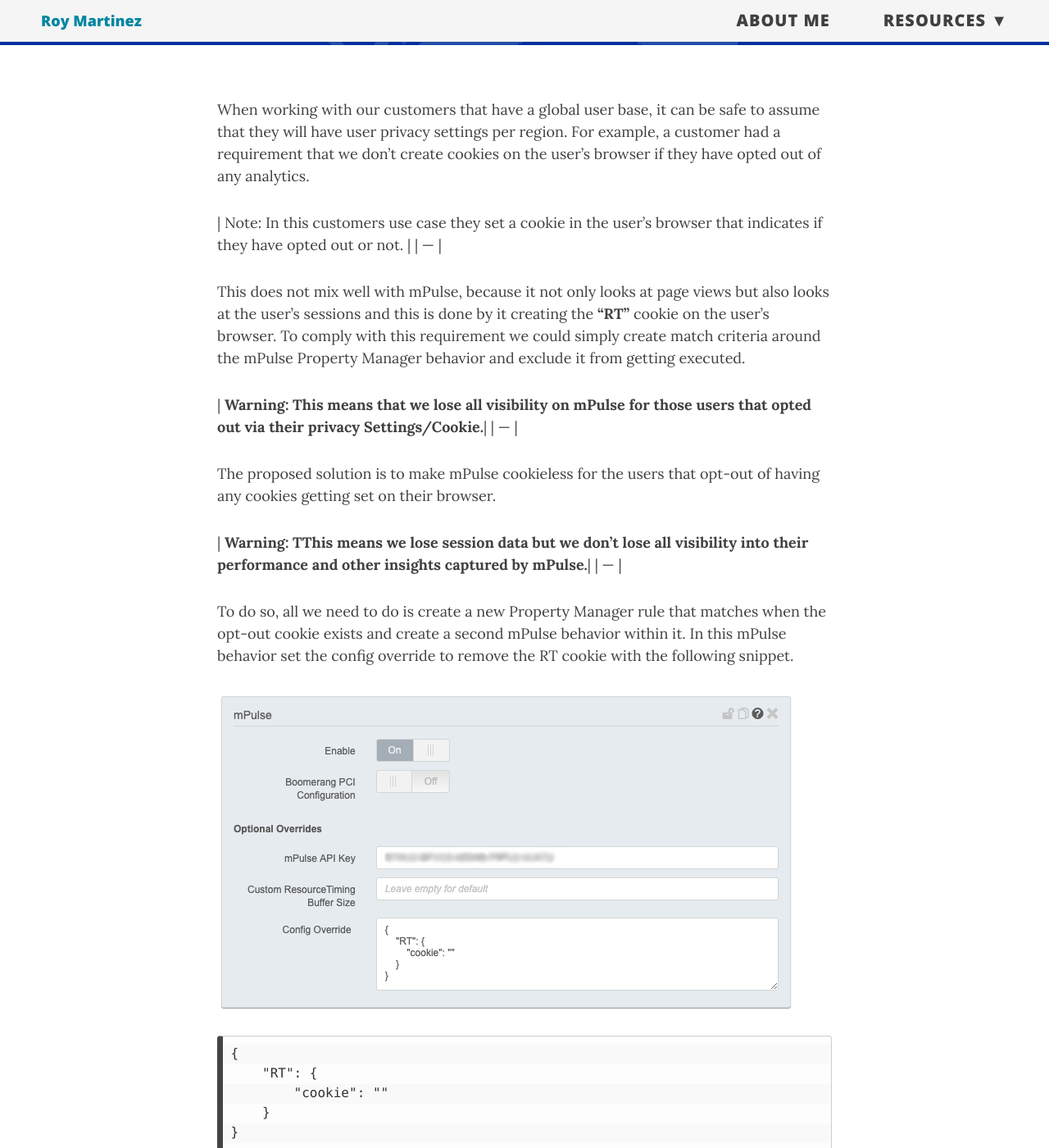
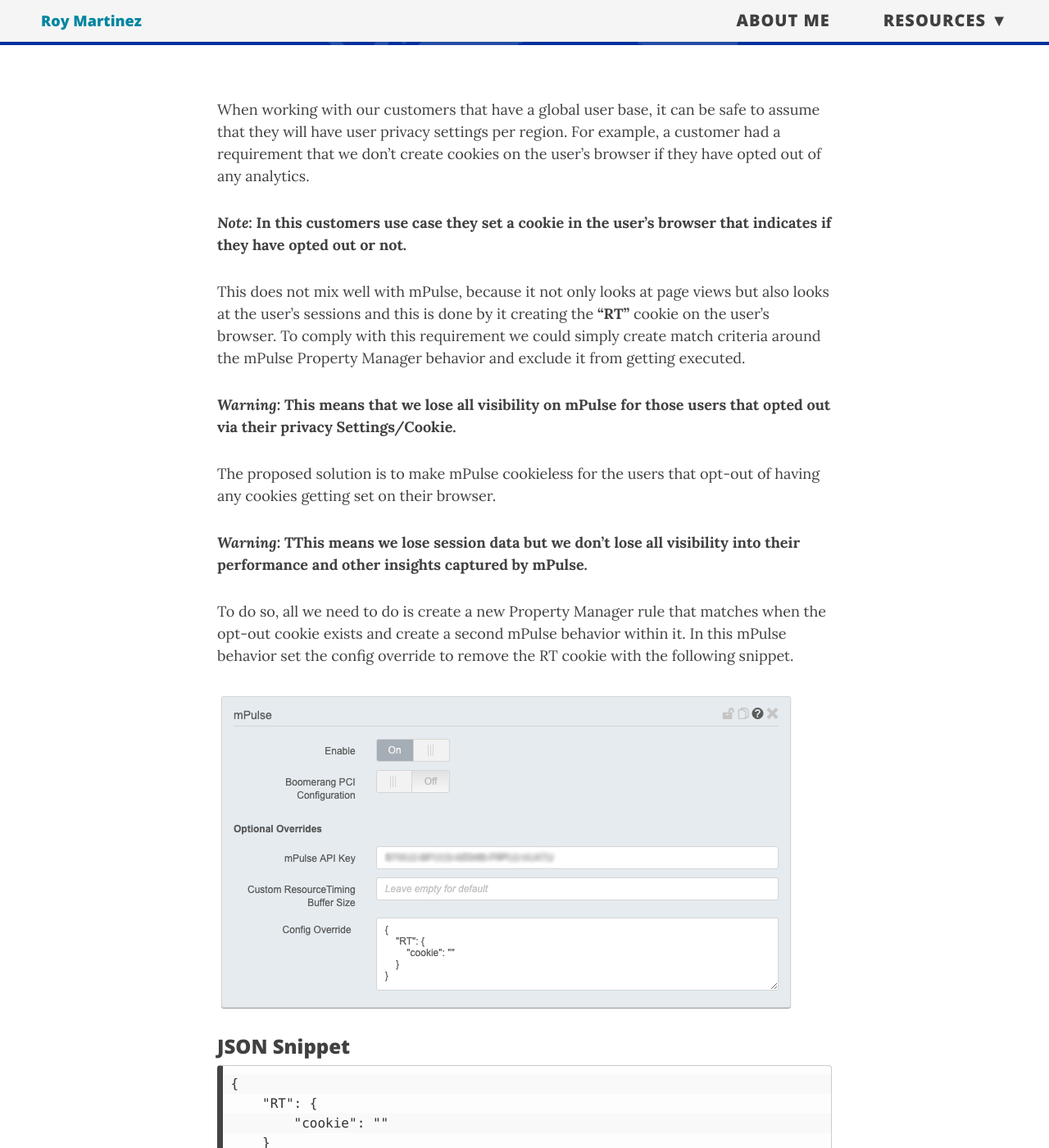
Before and after one commit to roymartinezblanco/roymartinez.dev, a Jekyll site: the page built from _posts/2019-08-30-cookieless-mpulse.md, in a window 1280 px wide and 1400 px high, scrolled down 427 px. Shown: the whole window at 82% size. Built offline with Jekyll 4.4.1, drawn with Linux system fonts in a browser that asks for light colours; nearby versions of some CDN libraries.

```diff
--- a/_posts/2019-08-30-cookieless-mpulse.md
+++ b/_posts/2019-08-30-cookieless-mpulse.md
@@ -9,22 +9,23 @@ bigimg: /img/posts/201908/eubg.jpg
 
 When working with our customers that have a global user base, it can be safe to assume that they will have user privacy settings per region. For example, a customer had a requirement that we don't create cookies on the user's browser if they have opted out of any analytics.
 
-| Note: In this customers use case they set a cookie in the user's browser that indicates if they have opted out or not.  |
-| --- |
+***Note*: In this customers use case they set a cookie in the user's browser that indicates if they have opted out or not.**
 
 This does not mix well with mPulse, because it not only looks at page views but also looks at the user's sessions and this is done by it creating the **"RT"** cookie on the user's browser. To comply with this requirement we could simply create match criteria around the mPulse Property Manager behavior and exclude it from getting executed.
 
-| **Warning: This means that we lose all visibility on mPulse for those users that opted out via their privacy Settings/Cookie.**|
-| --- |
+***Warning*: This means that we lose all visibility on mPulse for those users that opted out via their privacy Settings/Cookie.**
+
 
 The proposed solution is to make mPulse cookieless for the users that opt-out of having any cookies getting set on their browser.
 
-| **Warning: TThis means we lose session data but we don't lose all visibility into their performance and other insights captured by mPulse.**|
-| --- |
+***Warning*: TThis means we lose session data but we don't lose all visibility into their performance and other insights captured by mPulse.**
+
 
 To do so, all we need to do is create a new Property Manager rule that matches when the opt-out cookie exists and create a second mPulse behavior within it. In this mPulse behavior set the config override to remove the RT cookie with the following snippet.
 
 ![PM Override](https://roymartinez.dev/img/posts/201908/pmoverride.png)
+
+### JSON Snippet
 
     {
         "RT": {
```
